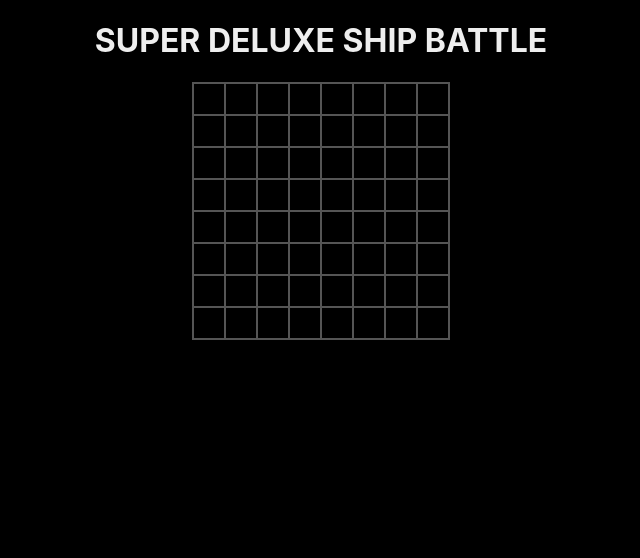
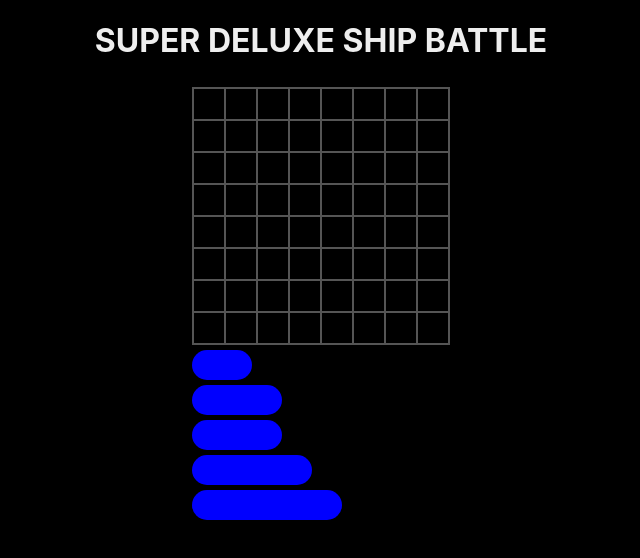
Before and after one commit to avp/ships, a React (Create React App) app: page / in a window 1280 px wide. Shown: the top 558 px of the page, without its empty margins (319-959 px from the left). Built offline with nearby package versions, Linux system fonts and the light colour scheme.

Commit message:
Typescript

```diff
--- a/src/App.js
+++ b/src/App.js
@@ -2,8 +2,8 @@
 
 import React, { useState } from 'react';
 import './App.css';
-import Setup from './Setup.js';
-import Game from './Game.js';
+import Setup from './Setup';
+import Game from './Game';
 
 const PHASE_SETUP = 0;
 const PHASE_PLAY = 1;
@@ -13,10 +13,10 @@ export default function App() {
 
   const completeSetup = (positions) => {};
 
-  const inside = phase == PHASE_SETUP ? <Setup /> : <Game />;
+  const inside = phase === PHASE_SETUP ? <Setup /> : <Game />;
 
   return (
-    <div class="App">
+    <div className="App">
       <h1>SUPER DELUXE SHIP BATTLE</h1>
       {inside}
     </div>
--- a/src/Fleet.js
+++ b/src/Fleet.tsx
@@ -1,13 +1,18 @@
 // @format
 
-const kinds = {
-  submarine: {
-    name: 'Submarine',
-    size: 1,
-  },
+interface Kind {
+  name: string;
+  size: number;
+}
+
+const kinds: Record<string, Kind> = {
   destroyer: {
     name: 'Destroyer',
     size: 2,
+  },
+  submarine: {
+    name: 'Submarine',
+    size: 3,
   },
   cruiser: {
     name: 'Cruiser',
@@ -24,21 +29,29 @@ const kinds = {
 };
 
 export class Ship {
-  constructor(kind) {
+  kind: Kind;
+
+  constructor(kind: string) {
     this.kind = kinds[kind];
+    return this;
+  }
+
+  size(): number {
+    return this.kind.size;
   }
 }
 
 export class Fleet {
+  ships: Array<Ship>;
+
   constructor() {
     this.ships = [
+      new Ship('destroyer'),
       new Ship('submarine'),
-      new Ship('submarine'),
-      new Ship('destroyer'),
-      new Ship('destroyer'),
       new Ship('cruiser'),
       new Ship('battleship'),
       new Ship('carrier'),
     ];
+    return this;
   }
 }
--- a/src/Grid.css
+++ b/src/Grid.css
@@ -1,5 +1,6 @@
 .Grid {
   border: 1px solid #555;
+  margin: 5px;
 }
 
 .Row {
--- a/src/Grid.js
+++ b/src/Grid.tsx
@@ -2,22 +2,29 @@
 
 import React, { useState } from 'react';
 import './Grid.css';
+import { Fleet } from './Fleet';
 
 const GRID_SIZE = 8;
 
-export default function Grid() {
+interface Props {
+  fleet: Fleet;
+}
+
+export default function Grid({ fleet }: Props) {
   const [grid, setGrid] = useState([]);
 
   const rows = [];
   for (let r = 0; r < GRID_SIZE; ++r) {
     const cells = [];
     for (let c = 0; c < GRID_SIZE; ++c) {
-      cells.push(<td class="Cell" />);
+      cells.push(<td className={'Cell'} />);
     }
-    rows.push(<tr class="Row">{cells}</tr>);
+    rows.push(<tr className={'Row'}>{cells}</tr>);
   }
 
   return (
-    <table cellSpacing={0} class="Grid">{rows}</table>
+    <table cellSpacing={0} className={'Grid'}>
+      {rows}
+    </table>
   );
 }
--- a/src/Setup.js
+++ /dev/null
@@ -1,15 +0,0 @@
-// @format
-
-import React, { useState } from 'react';
-import Grid from './Grid.js';
-import { Fleet } from './Fleet.js';
-
-function Setup() {
-  const [fleet, setFleet] = useState(new Fleet());
-
-  return (
-    <Grid fleet={fleet} />
-  );
-}
-
-export default Setup;
--- /dev/null
+++ b/src/Setup.tsx
@@ -0,0 +1,32 @@
+// @format
+
+import React, { useState } from 'react';
+import Grid from './Grid';
+import Ship from './Ship';
+
+import { Fleet } from './Fleet';
+
+export default function Setup() {
+  const [fleet, setFleet] = useState(() => new Fleet());
+
+  return (
+    <div>
+      <Grid fleet={fleet}></Grid>
+      <SetupFleet fleet={fleet}></SetupFleet>
+    </div>
+  );
+}
+
+interface SetupFleetProps {
+  fleet: Fleet;
+}
+
+function SetupFleet(props: SetupFleetProps) {
+  const ships = [];
+  for (const ship of props.fleet.ships) {
+    console.log(ship);
+    ships.push(<Ship selected={false} ship={ship} />);
+  }
+  console.log(ships);
+  return <div>{ships}</div>;
+}
--- /dev/null
+++ b/src/Ship.css
@@ -0,0 +1,10 @@
+.Ship {
+  background: blue;
+  height: 30px;
+  margin: 5px;
+  border-radius: 15px;
+}
+
+.selected {
+  border: 2px solid yellow;
+}
--- /dev/null
+++ b/src/Ship.tsx
@@ -0,0 +1,21 @@
+// @format
+
+import React, { useState } from 'react';
+import './Ship.css';
+import * as Fleet from './Fleet';
+
+interface Props {
+  selected: boolean,
+  ship: Fleet.Ship,
+}
+
+export default function Ship({ selected, ship }: Props) {
+  const size: number = ship.kind.size;
+
+  return (
+    <div
+      className={`Ship ${selected ? 'selected' : ''}`}
+      style={{ width: size * 30 }}
+    />
+  );
+}
--- /dev/null
+++ b/src/react-app-env.d.ts
@@ -0,0 +1 @@
+/// <reference types="react-scripts" />
```
Also changed, not shown: package.json (+6 -1 lines), tsconfig.json (added, +25 -0 lines), 1 other file (tests, documents, lock files or other folders).
